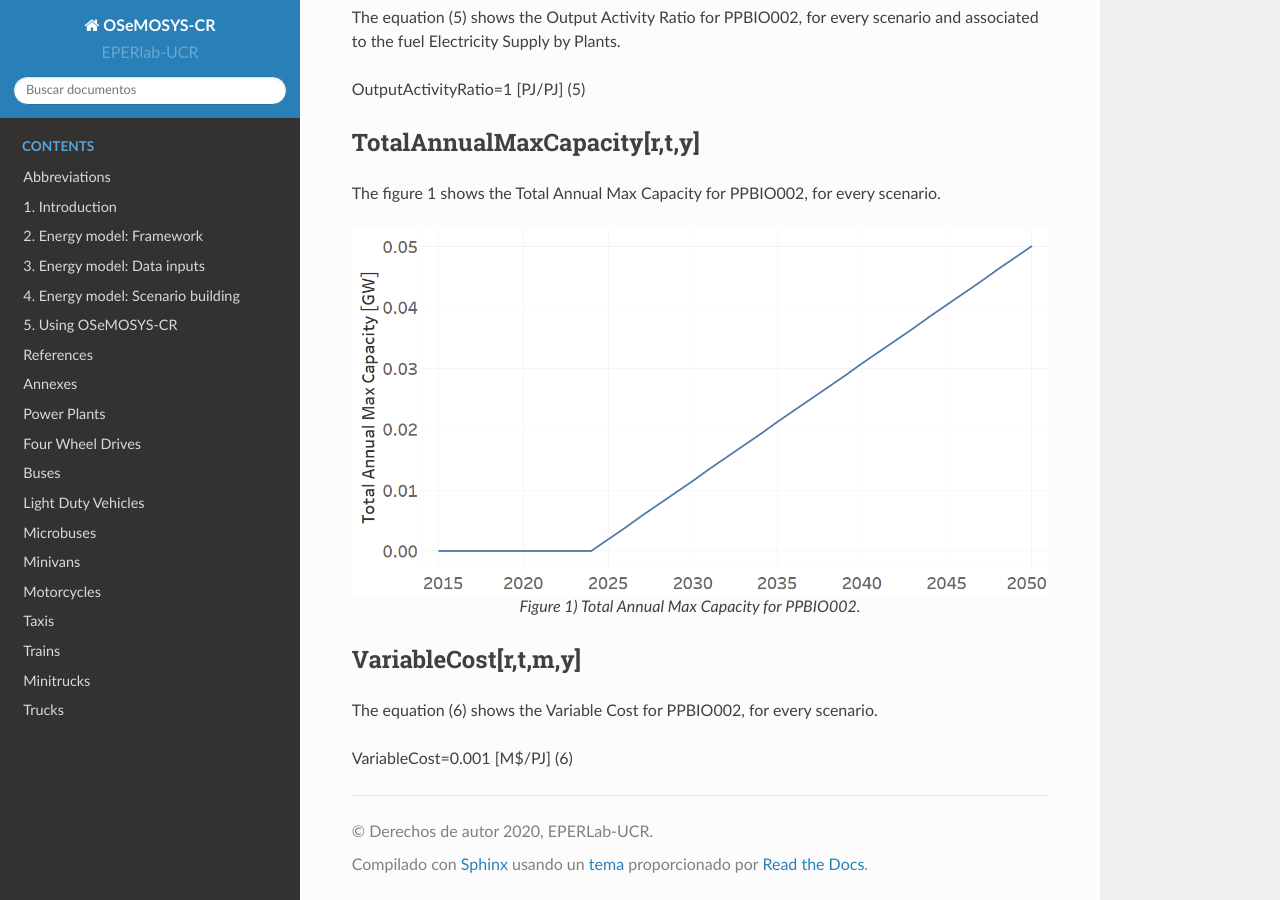
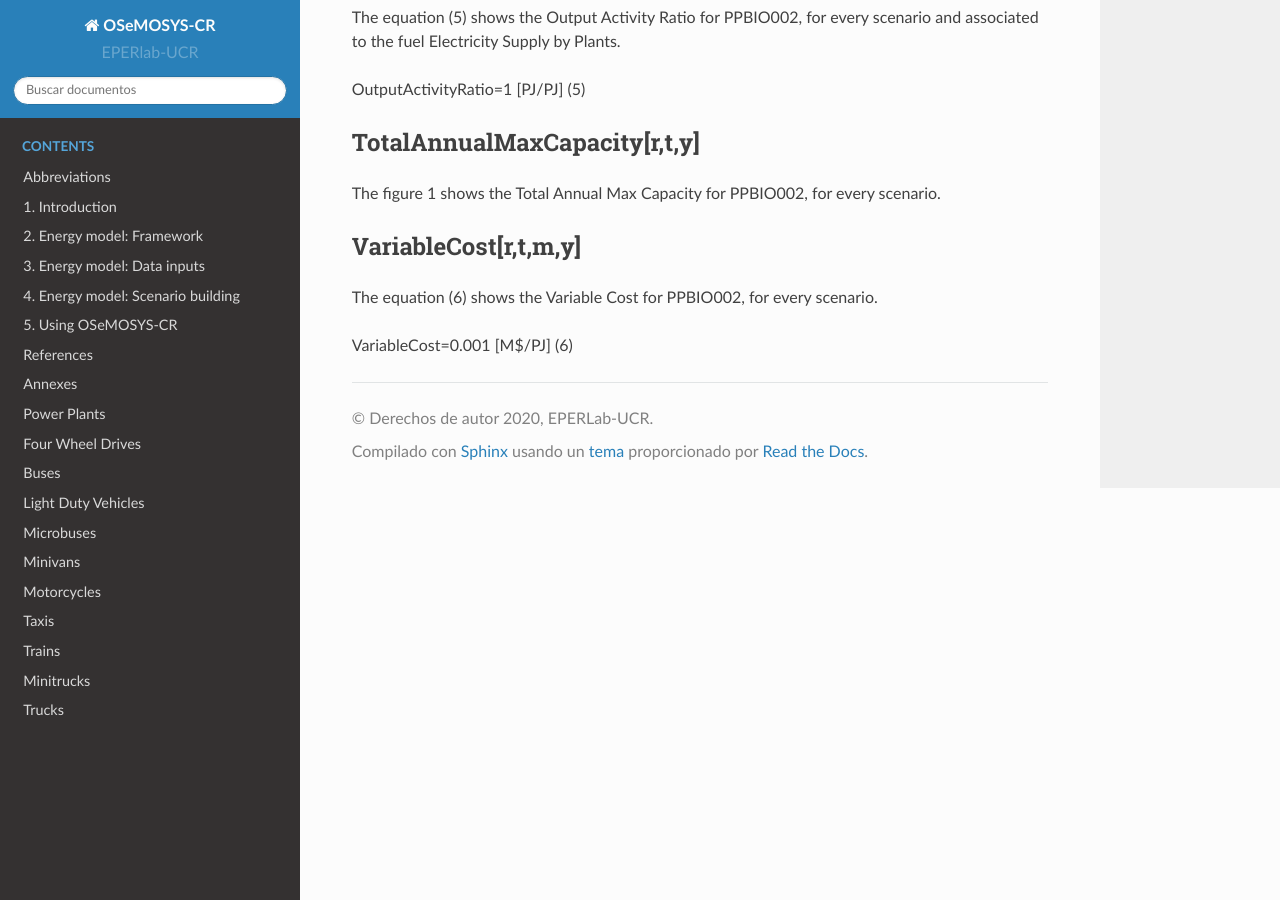
Before and after one commit to EPERLab/OSeMOSYS-CR, a Sphinx documentation site: the page built from docs/fichas/04_PPBIO002.rst, in a window 1280 px wide and 900 px high, scrolled down 1647 px. Built offline with Sphinx 7.4.7 and the Read the Docs theme 2.0.0, drawn with Linux system fonts in a browser that asks for light colours; formulas are drawn with MathJax 3.

Commit message:
Update 04_PPBIO002.rst

```diff
--- a/docs/fichas/04_PPBIO002.rst
+++ b/docs/fichas/04_PPBIO002.rst
@@ -71,12 +71,6 @@ TotalAnnualMaxCapacity[r,t,y]
 +++++++++
 The figure 1 shows the Total Annual Max Capacity for PPBIO002, for every scenario.
 
-.. figure:: img/PPBIO002_TotalAnnualMaxCapacity.png
-   :align:   center
-   :width:   700 px
-
-   *Figure 1) Total Annual Max Capacity for PPBIO002.*
-
 
 
 VariableCost[r,t,m,y]
```
